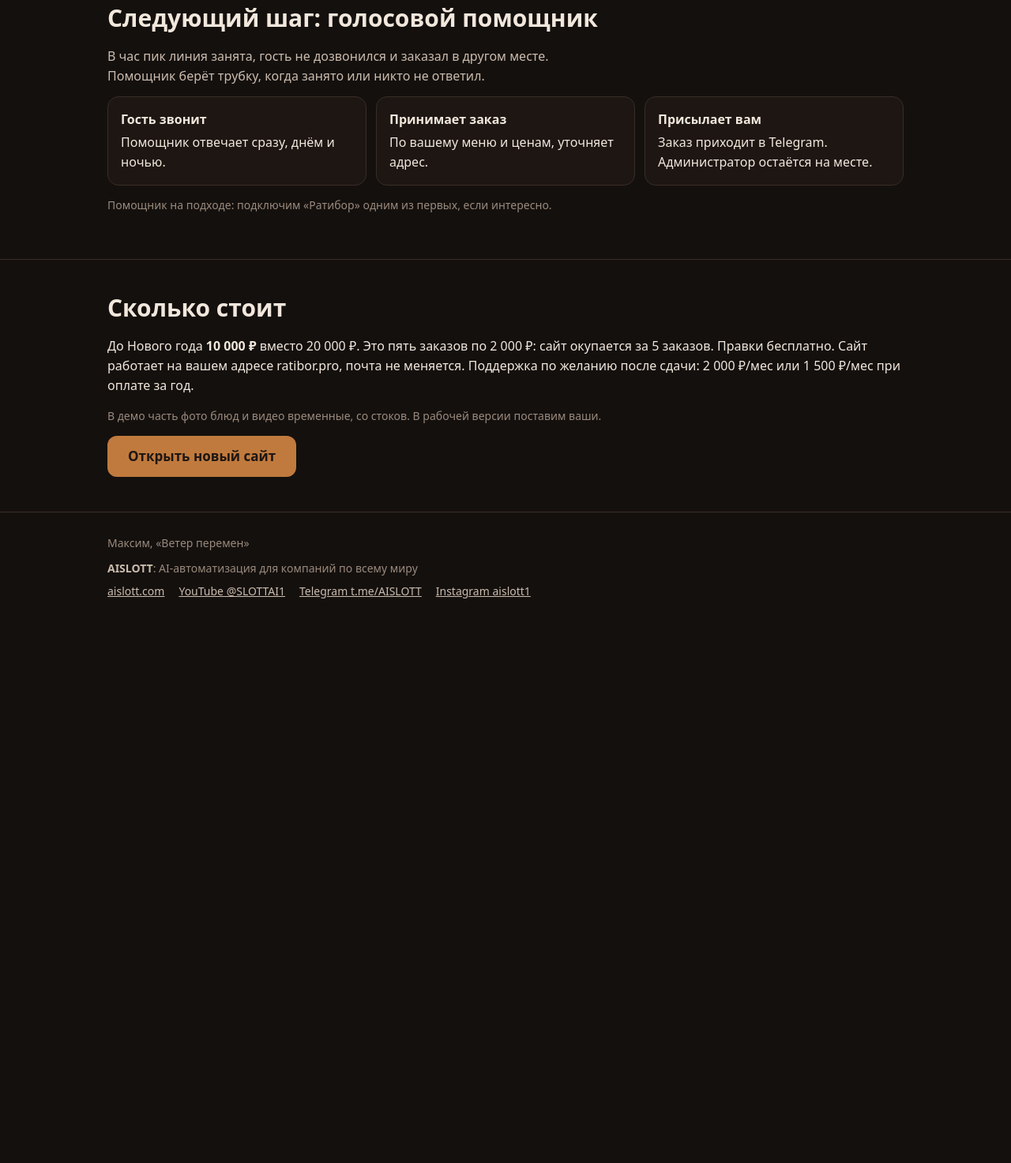
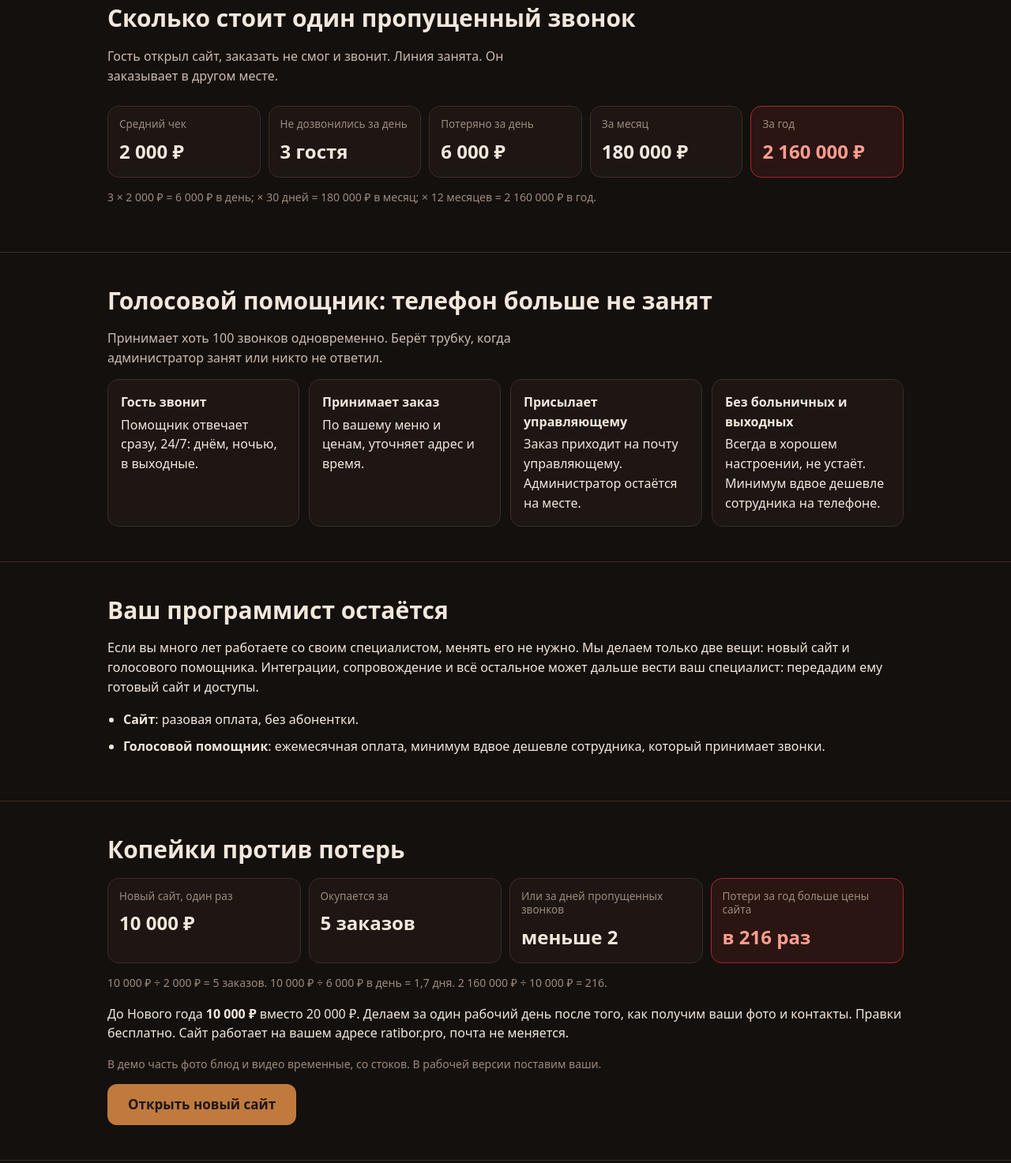
Before and after one commit to jacktassel2-sketch/ratibor-demo, a plain HTML site: page index.html in a window 1280 px wide. Shown: the part 1460-2933 px from the top of the page at 79% size. Before the commit the page ends 2260 px from the top, so only its background shows below. Drawn offline with Linux system fonts and the light colour scheme.

Commit message:
Ратибор: расчёт потерь, голосовой помощник 24/7, ваш программист остаётся, окупаемость
Co-Authored-By: Claude Opus 5.5 <noreply@anthropic.com>

```diff
--- a/index.html
+++ b/index.html
@@ -39,7 +39,17 @@ li{margin:0 0 10px}
 .voice{display:grid;grid-template-columns:repeat(3,1fr);gap:12px;margin:14px 0 0;padding:0;list-style:none}
 .voice li{background:var(--card);border:1px solid var(--line);border-radius:14px;padding:16px;margin:0}
 .voice b{display:block;margin-bottom:4px}
-@media (max-width:760px){.voice{grid-template-columns:1fr}}
+.voice.v4{grid-template-columns:repeat(4,1fr)}
+@media (max-width:900px){.voice.v4{grid-template-columns:1fr 1fr}}
+@media (max-width:760px){.voice,.voice.v4{grid-template-columns:1fr}}
+.loss{display:grid;grid-template-columns:repeat(5,1fr);gap:10px;margin:6px 0 10px}
+.loss.roi{grid-template-columns:repeat(4,1fr)}
+.loss div{background:var(--card);border:1px solid var(--line);border-radius:14px;padding:14px}
+.loss span{display:block;color:var(--mute);font-size:13.5px;line-height:1.3;margin-bottom:6px}
+.loss b{font-size:clamp(18px,2.4vw,24px);white-space:nowrap}
+.loss .hl{border-color:var(--wine);background:#2a1513}
+.loss .hl b{color:#ff9d8f}
+@media (max-width:760px){.loss,.loss.roi{grid-template-columns:1fr 1fr}.loss .hl{grid-column:1/-1}}
 .note{color:var(--mute);font-size:14px}
 footer{padding:28px 0 40px;color:var(--mute);font-size:14px}
 footer .links{display:flex;flex-wrap:wrap;gap:8px 18px;margin-top:8px}
@@ -104,21 +114,54 @@ footer a{color:var(--ink2)}
 
 <section>
   <div class="wrap">
-    <h2>Следующий шаг: голосовой помощник</h2>
-    <p class="sub" style="margin-bottom:0">В час пик линия занята, гость не дозвонился и заказал в другом месте. Помощник берёт трубку, когда занято или никто не ответил.</p>
-    <ol class="voice">
-      <li><b>Гость звонит</b>Помощник отвечает сразу, днём и ночью.</li>
-      <li><b>Принимает заказ</b>По вашему меню и ценам, уточняет адрес.</li>
-      <li><b>Присылает вам</b>Заказ приходит в Telegram. Администратор остаётся на месте.</li>
-    </ol>
-    <p class="note">Помощник на подходе: подключим «Ратибор» одним из первых, если интересно.</p>
+    <h2>Сколько стоит один пропущенный звонок</h2>
+    <p class="sub">Гость открыл сайт, заказать не смог и звонит. Линия занята. Он заказывает в другом месте.</p>
+    <div class="loss">
+      <div><span>Средний чек</span><b>2 000 ₽</b></div>
+      <div><span>Не дозвонились за день</span><b>3 гостя</b></div>
+      <div><span>Потеряно за день</span><b>6 000 ₽</b></div>
+      <div><span>За месяц</span><b>180 000 ₽</b></div>
+      <div class="hl"><span>За год</span><b>2 160 000 ₽</b></div>
+    </div>
+    <p class="note">3 × 2 000 ₽ = 6 000 ₽ в день; × 30 дней = 180 000 ₽ в месяц; × 12 месяцев = 2 160 000 ₽ в год.</p>
   </div>
 </section>
 
 <section>
   <div class="wrap">
-    <h2>Сколько стоит</h2>
-    <p>До Нового года <b>10 000 ₽</b> вместо 20 000 ₽. Это пять заказов по 2 000 ₽: сайт окупается за 5 заказов. Правки бесплатно. Сайт работает на вашем адресе ratibor.pro, почта не меняется. Поддержка по желанию после сдачи: 2 000 ₽/мес или 1 500 ₽/мес при оплате за год.</p>
+    <h2>Голосовой помощник: телефон больше не занят</h2>
+    <p class="sub" style="margin-bottom:0">Принимает хоть 100 звонков одновременно. Берёт трубку, когда администратор занят или никто не ответил.</p>
+    <ol class="voice v4">
+      <li><b>Гость звонит</b>Помощник отвечает сразу, 24/7: днём, ночью, в выходные.</li>
+      <li><b>Принимает заказ</b>По вашему меню и ценам, уточняет адрес и время.</li>
+      <li><b>Присылает управляющему</b>Заказ приходит на почту управляющему. Администратор остаётся на месте.</li>
+      <li><b>Без больничных и выходных</b>Всегда в хорошем настроении, не устаёт. Минимум вдвое дешевле сотрудника на телефоне.</li>
+    </ol>
+  </div>
+</section>
+
+<section>
+  <div class="wrap">
+    <h2>Ваш программист остаётся</h2>
+    <p>Если вы много лет работаете со своим специалистом, менять его не нужно. Мы делаем только две вещи: новый сайт и голосового помощника. Интеграции, сопровождение и всё остальное может дальше вести ваш специалист: передадим ему готовый сайт и доступы.</p>
+    <ul>
+      <li><b>Сайт</b>: разовая оплата, без абонентки.</li>
+      <li><b>Голосовой помощник</b>: ежемесячная оплата, минимум вдвое дешевле сотрудника, который принимает звонки.</li>
+    </ul>
+  </div>
+</section>
+
+<section>
+  <div class="wrap">
+    <h2>Копейки против потерь</h2>
+    <div class="loss roi">
+      <div><span>Новый сайт, один раз</span><b>10 000 ₽</b></div>
+      <div><span>Окупается за</span><b>5 заказов</b></div>
+      <div><span>Или за дней пропущенных звонков</span><b>меньше 2</b></div>
+      <div class="hl"><span>Потери за год больше цены сайта</span><b>в 216 раз</b></div>
+    </div>
+    <p class="note">10 000 ₽ ÷ 2 000 ₽ = 5 заказов. 10 000 ₽ ÷ 6 000 ₽ в день = 1,7 дня. 2 160 000 ₽ ÷ 10 000 ₽ = 216.</p>
+    <p>До Нового года <b>10 000 ₽</b> вместо 20 000 ₽. Делаем за один рабочий день после того, как получим ваши фото и контакты. Правки бесплатно. Сайт работает на вашем адресе ratibor.pro, почта не меняется.</p>
     <p class="note">В демо часть фото блюд и видео временные, со стоков. В рабочей версии поставим ваши.</p>
     <a class="cta" href="demo/">Открыть новый сайт</a>
   </div>
```
